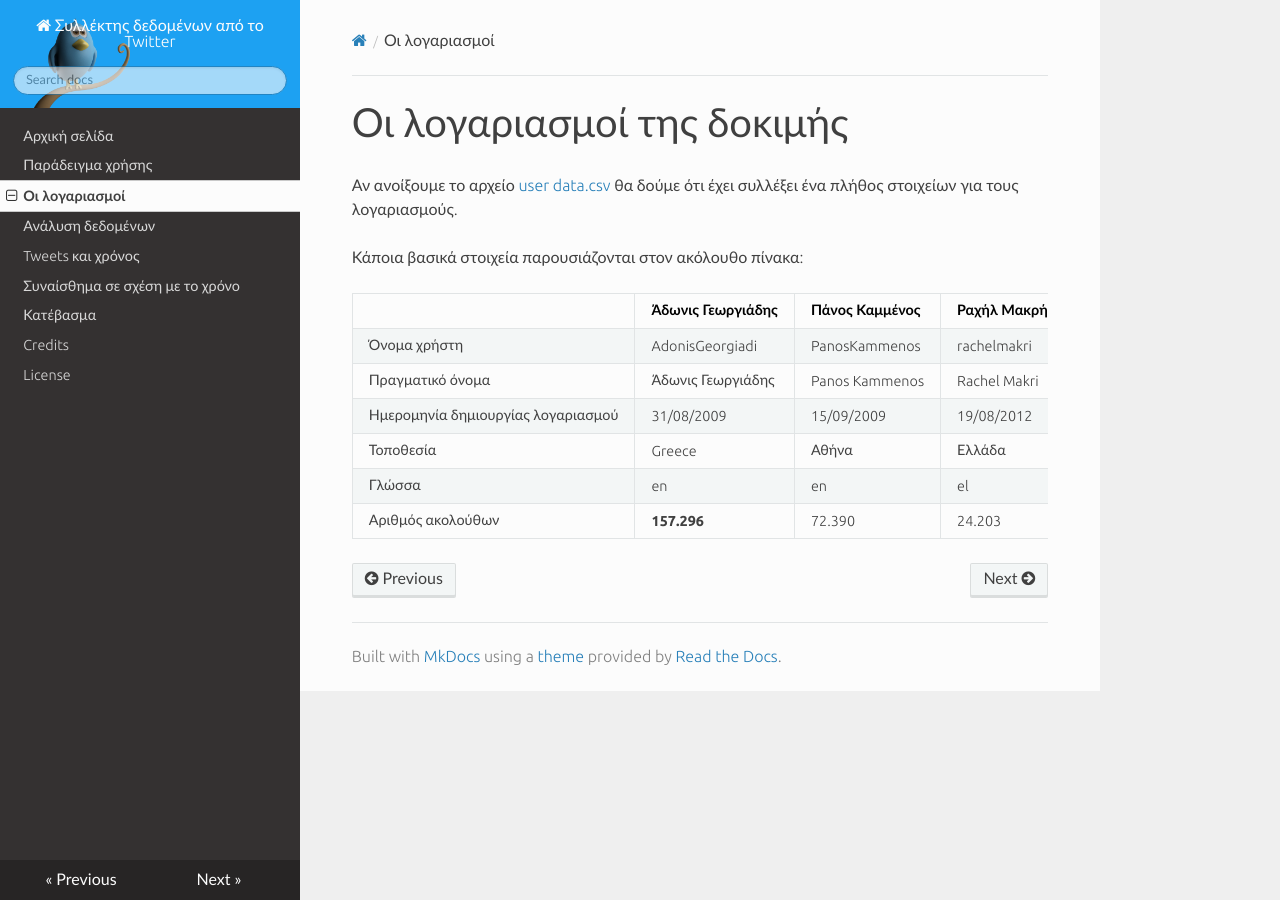
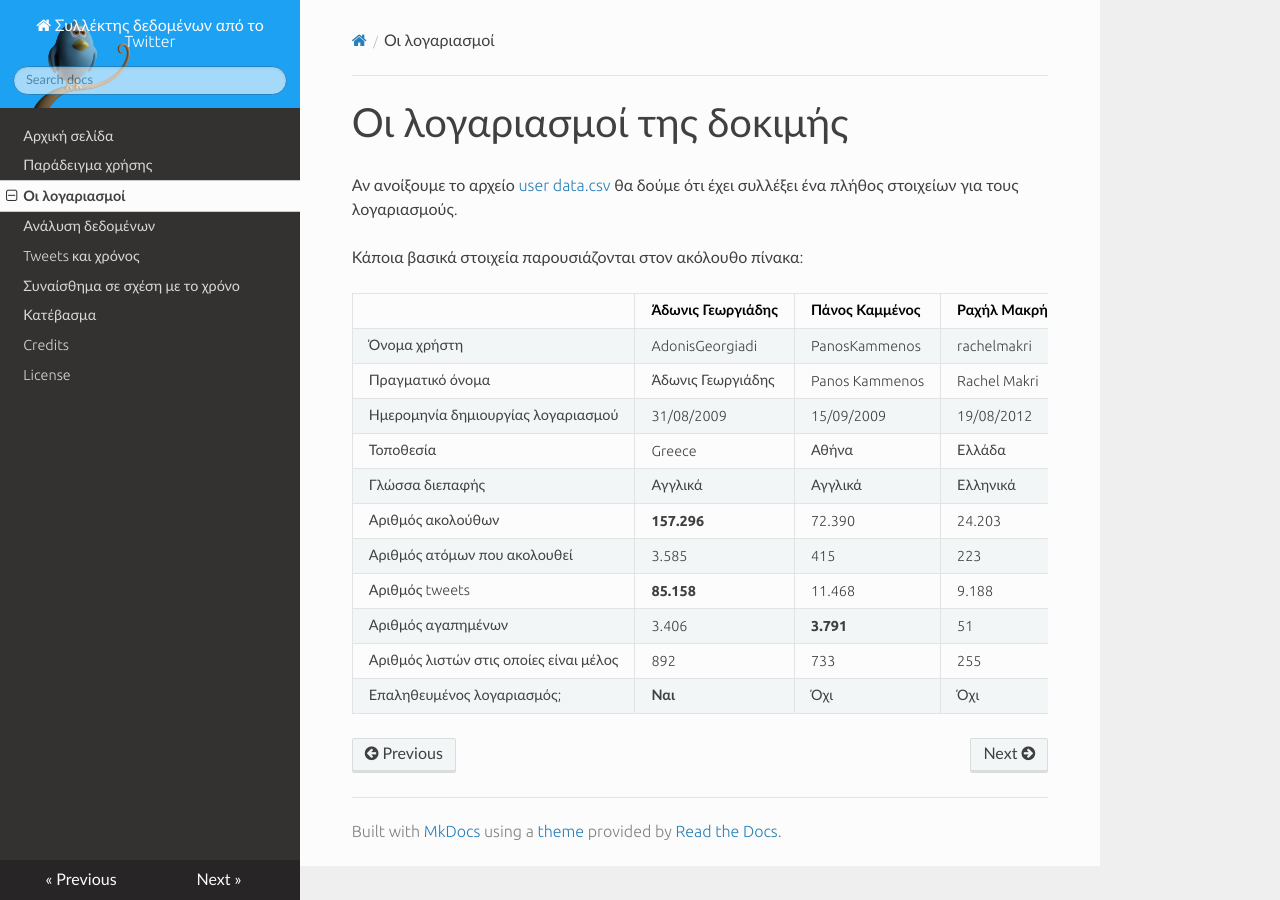
Before and after one commit to Protonotarios/get-tweets, an MkDocs documentation site: the page built from docs/Παράδειγμα/Λογαριασμοί.md, in a window 1280 px wide. Built offline with MkDocs 1.6.1, drawn with Linux system fonts in a browser that asks for light colours; nearby versions of some CDN libraries; old or Windows-style settings are respelled for this version of MkDocs.

Commit message:
Ενημέρωση

```diff
--- a/docs/Παράδειγμα/Λογαριασμοί.md
+++ b/docs/Παράδειγμα/Λογαριασμοί.md
@@ -6,11 +6,16 @@
 
 Κάποια βασικά στοιχεία παρουσιάζονται στον ακόλουθο πίνακα:
 
-|         | Άδωνις Γεωργιάδης | Πάνος Καμμένος | Ραχήλ Μακρή |
-| ------- | ----------------- | -------------- | ----------- |
-| Όνομα χρήστη | AdonisGeorgiadi | PanosKammenos | rachelmakri |
-| Πραγματικό όνομα | Άδωνις Γεωργιάδης | Panos Kammenos | Rachel Makri |
-| Ημερομηνία δημιουργίας λογαριασμού | 31/08/2009 | 15/09/2009 | 19/08/2012 |
-| Τοποθεσία | Greece | Αθήνα | Ελλάδα |
-| Γλώσσα | en | en | el |
-| Αριθμός ακολούθων | **157.296** | 72.390 | 24.203 |
+|                                    | Άδωνις Γεωργιάδης | Πάνος Καμμένος | Ραχήλ Μακρή  |
+| ---------------------------------- | ----------------- | -------------- | ------------ |
+| Όνομα χρήστη                       | AdonisGeorgiadi   | PanosKammenos  | rachelmakri  |
+| Πραγματικό όνομα                   | Άδωνις Γεωργιάδης | Panos Kammenos | Rachel Makri |
+| Ημερομηνία δημιουργίας λογαριασμού | 31/08/2009        | 15/09/2009     | 19/08/2012   |
+| Τοποθεσία                          | Greece            | Αθήνα          | Ελλάδα       |
+| Γλώσσα διεπαφής                    | Αγγλικά           | Αγγλικά        | Ελληνικά     |
+| Αριθμός ακολούθων                  | **157.296**       | 72.390         | 24.203       |
+| Αριθμός ατόμων που ακολουθεί       | 3.585             | 415            | 223          |
+| Αριθμός tweets                     | **85.158**        | 11.468         | 9.188        |
+| Αριθμός αγαπημένων                 | 3.406             | **3.791**      | 51           |
+| Αριθμός λιστών στις οποίες είναι μέλος | 892           | 733            | 255          |
+| Επαληθευμένος λογαριασμός;         | **Ναι**           | Όχι            | Όχι          |
```
